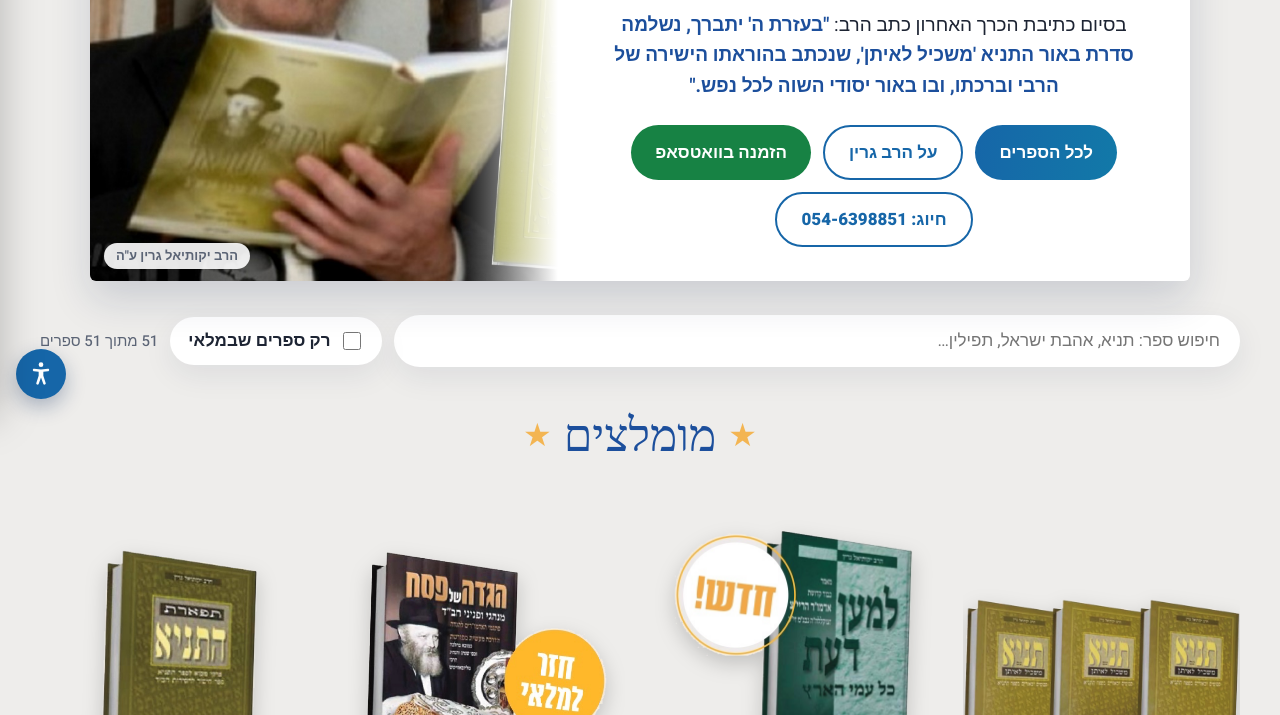
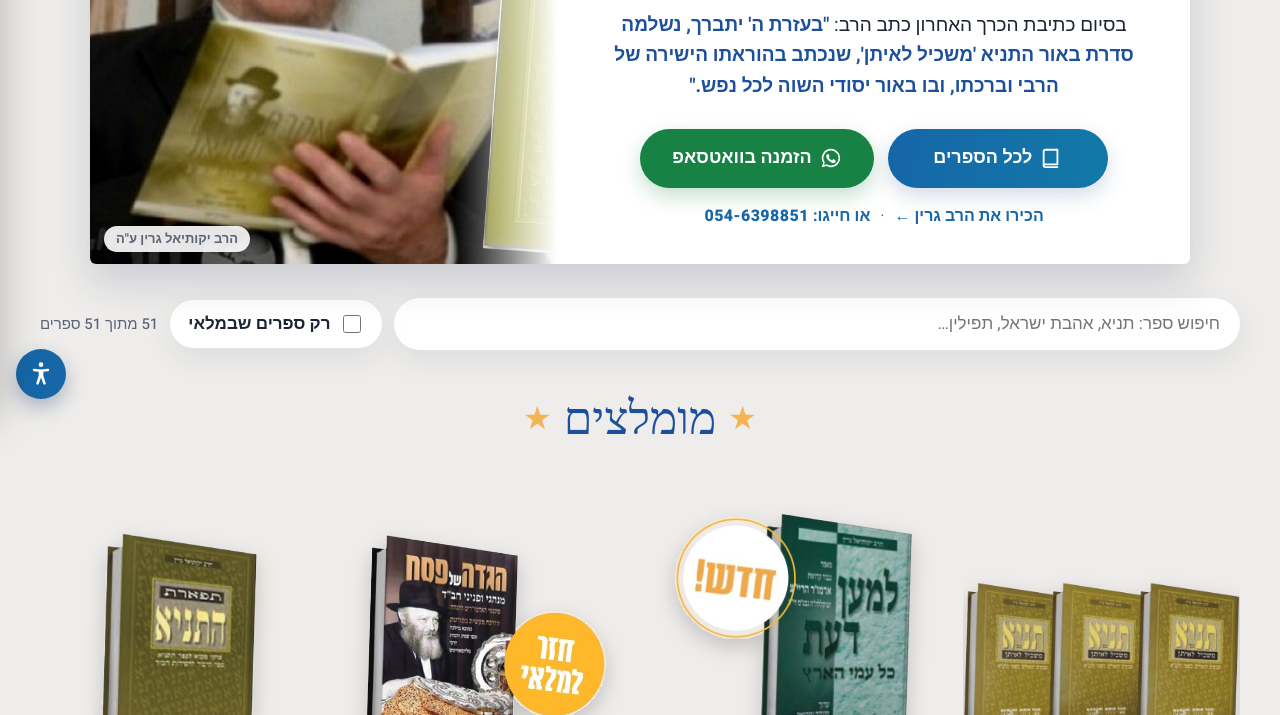
Before and after one commit to zevi25/chasidut-laam, a plain HTML site: page index.html in a window 1280 px wide. Shown: the part 385-1100 px from the top of the page. Drawn offline with Linux system fonts and the light colour scheme; a web font is replaced by a local one.

Commit message:
עדכון האתר 22.11.2026 20:43
Co-Authored-By: Claude Opus 5.5 <noreply@anthropic.com>

```diff
--- a/index.html
+++ b/index.html
@@ -8,7 +8,7 @@
 <link rel="preconnect" href="https://fonts.googleapis.com">
 <link rel="preconnect" href="https://fonts.gstatic.com" crossorigin>
 <link href="https://fonts.googleapis.com/css2?family=Heebo:wght@400;500;700;800;900&family=Suez+One&display=swap" rel="stylesheet">
-<link rel="stylesheet" href="site.css?v=5">
+<link rel="stylesheet" href="site.css?v=6">
 <script src="a11y.js?v=1"></script>
 <script src="menu.js?v=2"></script>
 </head>
@@ -31,11 +31,14 @@
     <h1>ספרי הרב יקותיאל גרין ע"ה</h1>
     <div class="sub">באור משכיל לאיתן · מאמרים מבוארים · חינוך</div>
     <p class="quote">בסיום כתיבת הכרך האחרון כתב הרב: <b>"בעזרת ה' יתברך, נשלמה סדרת באור התניא 'משכיל לאיתן', שנכתב בהוראתו הישירה של הרבי וברכתו, ובו באור יסודי השוה לכל נפש."</b></p>
-    <div class="cta">
-      <a class="btn btn-blue" href="#catalog">לכל הספרים</a>
-      <a class="btn btn-ghost" href="about.html">על הרב גרין</a>
-      <a class="btn btn-wa" id="wa-main" href="#">הזמנה בוואטסאפ</a>
-      <a class="btn btn-ghost" href="tel:0546398851">חיוג: 054-6398851</a>
+    <div class="cta hero-cta">
+      <a class="btn btn-blue btn-lg" href="#catalog"><svg width="22" height="22" viewBox="0 0 24 24" aria-hidden="true" fill="none" stroke="currentColor" stroke-width="2" stroke-linecap="round" stroke-linejoin="round"><path d="M4 19.5V5a2 2 0 0 1 2-2h13v16H6a2 2 0 0 0-2 2zm0 0A2 2 0 0 0 6 22h13"/></svg>לכל הספרים</a>
+      <a class="btn btn-wa btn-lg" id="wa-main" href="#"><svg width="22" height="22" viewBox="0 0 24 24" aria-hidden="true" fill="currentColor"><path d="M12 2a10 10 0 0 0-8.6 15.1L2 22l5-1.3A10 10 0 1 0 12 2zm0 18.2c-1.5 0-3-.4-4.3-1.2l-.3-.2-3 .8.8-2.9-.2-.3A8.2 8.2 0 1 1 12 20.2zm4.5-6.1c-.2-.1-1.5-.7-1.7-.8-.2-.1-.4-.1-.6.1l-.8 1c-.1.2-.3.2-.5.1a6.7 6.7 0 0 1-3.3-2.9c-.2-.4.2-.4.7-1.3.1-.2 0-.3 0-.4l-.8-1.8c-.2-.5-.4-.4-.6-.4h-.5a1 1 0 0 0-.7.3c-.2.3-.9.9-.9 2.2s.9 2.5 1 2.7c.1.2 1.8 2.8 4.4 3.9 1.6.7 2.3.8 3.1.6.5-.1 1.5-.6 1.7-1.2.2-.6.2-1.1.2-1.2-.1-.1-.3-.2-.5-.3z"/></svg>הזמנה בוואטסאפ</a>
+    </div>
+    <div class="hero-links">
+      <a href="about.html">הכירו את הרב גרין ←</a>
+      <span aria-hidden="true">·</span>
+      <a href="tel:0546398851">או חייגו: <b dir="ltr">054-6398851</b></a>
     </div>
     </div>
     <figure class="hero-photo" style="margin:0">
--- a/site.css
+++ b/site.css
@@ -51,6 +51,16 @@ a{color:inherit}
 .btn-blue{background:linear-gradient(100deg,var(--blue-2),var(--blue-1));color:#fff}
 .btn-wa{background:#178244;color:#fff}
 .btn-ghost{background:#fff;color:var(--blue-2);border:2px solid var(--blue-2)}
+/* כפתורי הפתיח: שני כפתורים ראשיים ושורת קישורים שקטה מתחתם */
+.btn{transition:transform .15s,box-shadow .15s}
+.btn-lg{padding:15px 32px;font-size:18px;min-width:220px;justify-content:center;box-shadow:0 8px 20px rgba(20,60,120,.18)}
+.btn-wa.btn-lg{box-shadow:0 8px 20px rgba(23,130,68,.25)}
+.btn-lg:hover{transform:translateY(-2px);box-shadow:0 12px 26px rgba(20,60,120,.24)}
+.hero-cta{gap:14px;margin-top:28px}
+.hero-links{margin-top:16px;display:flex;gap:10px;justify-content:center;align-items:center;flex-wrap:wrap;font-size:16px;color:var(--muted)}
+.hero-links a{color:var(--blue-2);font-weight:700;text-decoration:none;border-bottom:1px solid transparent}
+.hero-links a:hover{border-bottom-color:currentColor}
+.hero-links b{font-weight:800;letter-spacing:.03em}
 
 /* ===== סרגל סינון ===== */
 .tools{max-width:1200px;margin:34px auto 0;padding:0 20px;display:flex;gap:12px;flex-wrap:wrap;align-items:center}
@@ -197,6 +207,6 @@ a.ribbon:hover{filter:brightness(1.08)}
 
 /* טלפון: בלי כפתורים בפתיח. הטלפון כבר בפס העליון, והספרים מתחילים מיד אחרי הפתיח */
 @media (max-width:600px){
-  .hero-card .cta{display:none}
+  .hero-card .cta,.hero-card .hero-links{display:none}
   .hero-body{padding-bottom:22px}
 }
```
Also changed, not shown: accessibility.html (+1 -1 lines), book.html (+1 -1 lines).
